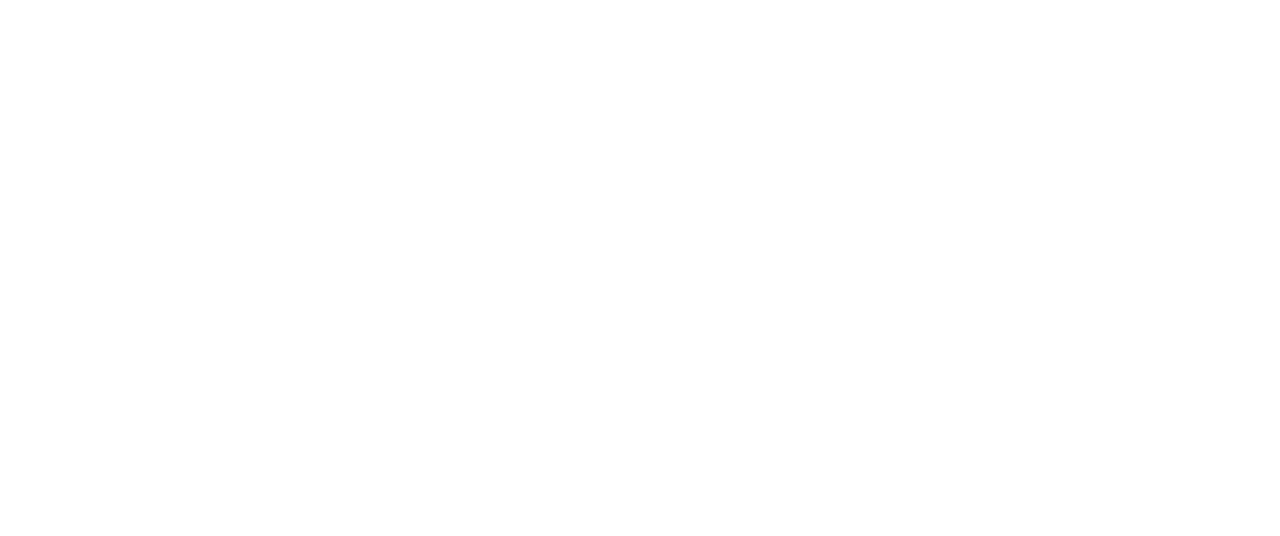
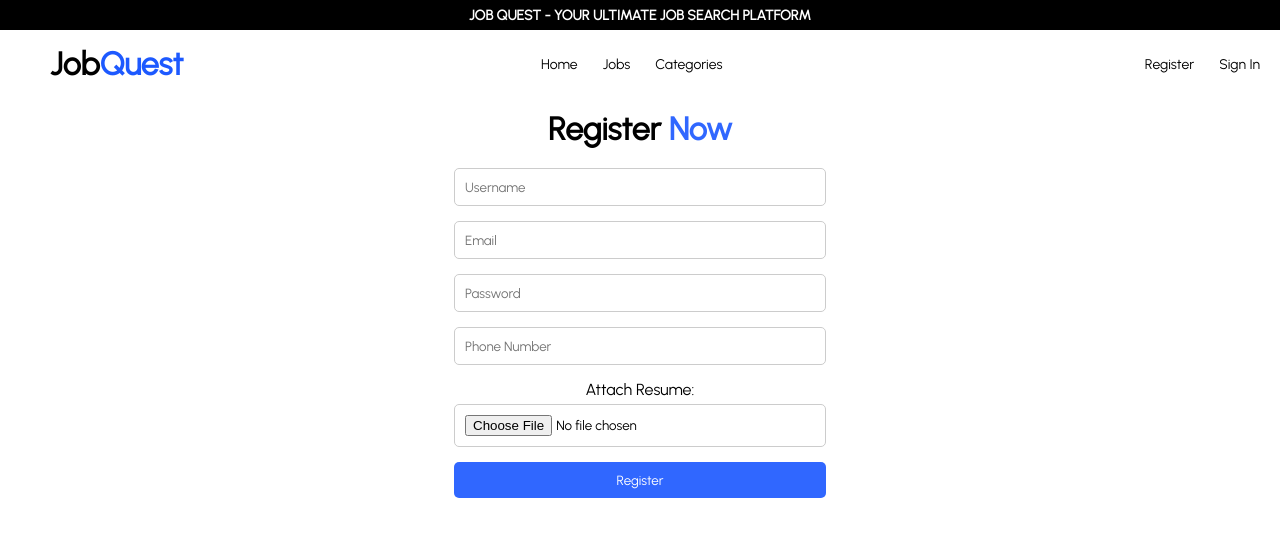
Before and after one commit to ZaryabXProgrammer/JOB-QUEST, a React (Vite) app in the folder client/: page /register in a window 1280 px wide. Before the commit this address had no page. Shown: the top 536 px of the page. Built offline with nearby package versions, Linux system fonts and the light colour scheme.

Commit message:
Added Register and Sign In Page

```diff
--- a/client/package.json
+++ b/client/package.json
@@ -15,6 +15,7 @@
     "@mui/icons-material": "^5.15.14",
     "@mui/material": "^5.15.14",
     "@mui/styled-engine-sc": "^6.0.0-alpha.17",
+    "firebase": "^10.9.0",
     "mui": "^0.0.1",
     "prop-types": "^15.8.1",
     "react": "^18.2.0",
--- a/client/src/App.jsx
+++ b/client/src/App.jsx
@@ -2,6 +2,10 @@
 import { BrowserRouter as Router, Routes, Route } from 'react-router-dom'
 import Home from './Pages/Home'
 import Jobs from './Pages/Jobs'
+import Register from './Pages/Register'
+import Announcement from './Components/Announcement'
+import Navbar from './Components/Navbar'
+import SignIn from './Pages/SignIn'
 
 
 
@@ -12,13 +16,16 @@
 
       <Router>
 
-
+        <Announcement />
+        <Navbar />
 
         <Routes>
 
 
           <Route path="/" exact element={<Home />} />
           <Route path='/jobs' exact element={<Jobs />} />
+          <Route path='/register' exact element={<Register/>} />
+          <Route path='/login' exact element={<SignIn/>} />
 
 
         </Routes>
--- a/client/src/Components/LatestJobs.jsx
+++ b/client/src/Components/LatestJobs.jsx
@@ -3,6 +3,7 @@
 import leftArrow from '../assets/benefits/leftArrow.png'
 import JobCard from './JobCard';
 import DoubleArrowIcon from '@mui/icons-material/DoubleArrow';
+import { Link } from 'react-router-dom'
 
 const Container = styled.div`
 background-color: #ebeffa;
@@ -111,6 +112,11 @@
   }
 `;
 
+const StyledLink = styled(Link)`
+text-decoration: none;
+  color: white;
+`
+
 const LatestJobs = () => {
 
   return (
@@ -146,7 +152,8 @@
 
         <Bottom>
 
-                    <LowerButton>View all Jobs <DoubleArrowIcon style={{color: 'white'}} /></LowerButton>
+          <LowerButton><StyledLink to='/jobs'>View all Jobs </StyledLink> <DoubleArrowIcon style={{ color: 'white' }} /></LowerButton>
+
 
 
         </Bottom>
--- a/client/src/Components/Slider.jsx
+++ b/client/src/Components/Slider.jsx
@@ -1,7 +1,10 @@
 import styled from "styled-components"
 import { mobile } from '../Responsive'
 import HomeBanner from '../assets/homeVect.png'
-const Slider = () => {
+import { useState } from "react"
+// import { getStorage, ref, uploadBytesResumable, getDownloadURL } from "firebase/storage";
+// import app from '../Firebase'
+
 
 
 const Container = styled.div`
@@ -47,6 +50,7 @@
 
 const Span = styled.span`
     color: #1d59ff;
+    font-weight: bold;
 `
 const SearchBoxContainer = styled.div`
     display: flex;
@@ -82,6 +86,38 @@
 
   }
 `
+const Button2 = styled.button`
+    padding: 8px;
+
+    font-size: 14px;
+    background-color: transparent;
+    border: 1px solid #ccc;
+    font-weight: bold;
+
+cursor: pointer;
+transition: 0.3s ease;
+ &:hover {
+    background-color:#2660ff;
+
+    color: white;
+
+
+  }
+`
+const InputField = styled.input`
+  width: 30%;
+  padding: 10px;
+  margin-bottom: 15px;
+  border: 1px solid #ccc;
+  border-radius: 5px;
+  box-sizing: border-box; /* Ensure padding and border are included in the width */
+`;
+
+
+const Slider = () => {
+
+
+    const [click, setclick] = useState(false)
 
 
     return (
@@ -97,6 +133,21 @@
                     <Button >Find Now! </Button>
                 </SearchBoxContainer>
 
+                <Desc>OR SEARCH THROUGH YOUR <Span>RESUME</Span>! </Desc>
+
+
+                {click ? (
+                    <InputField
+                        id="resume"
+                        type="file"
+                        accept=".pdf,.doc,.docx"
+                        placeholder="Attach Resume"
+
+                    />
+                ) : (
+                        <Button2 onClick={() => setclick(!click)}>Choose File!</Button2>
+                )}
+
             </InfoContainer>
 
             <ImgContainer>
--- /dev/null
+++ b/client/src/Firebase.js
@@ -0,0 +1,20 @@
+// Import the functions you need from the SDKs you need
+import { initializeApp } from "firebase/app";
+// TODO: Add SDKs for Firebase products that you want to use
+// https://firebase.google.com/docs/web/setup#available-libraries
+
+// Your web app's Firebase configuration
+const firebaseConfig = {
+  apiKey: "AIzaSyCHKOb3UWzGzR1MSo6N-FDTAPxorW4RDRM",
+  authDomain: "job-app-b16b7.firebaseapp.com",
+  projectId: "job-app-b16b7",
+  storageBucket: "job-app-b16b7.appspot.com",
+  messagingSenderId: "593646318823",
+  appId: "1:593646318823:web:f31e099a60a9cfae84de42",
+};
+
+// Initialize Firebase
+const app = initializeApp(firebaseConfig);
+
+
+export default app;
--- a/client/src/Pages/Home.jsx
+++ b/client/src/Pages/Home.jsx
@@ -1,11 +1,11 @@
-import Announcement from "../Components/Announcement"
+
 import Benefits from "../Components/Benefits"
 import Features from "../Components/Features"
 import Footer from "../Components/Footer"
 
 import JobCategories from "../Components/JobCategories"
 import LatestJobs from "../Components/LatestJobs"
-import Navbar from "../Components/Navbar"
+
 import NewsLetter from "../Components/NewsLetter"
 import Reviews from "../Components/Reviews"
 import Slider from "../Components/Slider"
@@ -16,8 +16,7 @@
     <div>
 
 
-      <Announcement/>
-      <Navbar />
+
       <Slider />
       <Features />
       <JobCategories />
--- a/client/src/Pages/Jobs.jsx
+++ b/client/src/Pages/Jobs.jsx
@@ -2,8 +2,7 @@
 import { useState } from 'react'
 import styled from 'styled-components'
 import CheckOutlinedIcon from '@mui/icons-material/CheckOutlined';
-import Announcement from '../Components/Announcement';
-import Navbar from '../Components/Navbar';
+
 
 import JobCard from '../Components/JobCard';
 
@@ -342,8 +341,7 @@
     return (
 
         <div>
-            <Announcement />
-            <Navbar />
+
             <Wrapper>
 
 
--- /dev/null
+++ b/client/src/Pages/Register.jsx
@@ -0,0 +1,58 @@
+import styled from 'styled-components';
+
+const RegisterContainer = styled.div`
+  display: flex;
+  flex-direction: column;
+  align-items: center;
+  padding: 20px;
+  justify-content: center;
+`;
+
+const InputField = styled.input`
+  width: 30%;
+  padding: 10px;
+  margin-bottom: 15px;
+  border: 1px solid #ccc;
+  border-radius: 5px;
+  box-sizing: border-box; /* Ensure padding and border are included in the width */
+`;
+
+const SubmitButton = styled.button`
+ width: 30%;
+  padding: 10px;
+  background-color: #3067ff;;
+  color: white;
+  border: none;
+  border-radius: 5px;
+  cursor: pointer;
+`;
+
+const Title = styled.h1`
+ color: #3067ff;
+margin-bottom: 20px;
+`
+
+const Span = styled.span`
+color: black;
+`
+
+const Label = styled.label`
+  margin-bottom: 5px;
+`
+
+const RegisterPage = () => {
+    return (
+        <RegisterContainer>
+            <Title> <Span>Register </Span>Now</Title>
+            <InputField type="text" placeholder="Username" />
+            <InputField type="email" placeholder="Email" />
+            <InputField type="password" placeholder="Password" />
+            <InputField type="tel" placeholder="Phone Number" />
+            <Label htmlFor="resume">Attach Resume:</Label>
+            <InputField id="resume" type="file" accept=".pdf,.doc,.docx" placeholder="Attach Resume" />
+            <SubmitButton>Register</SubmitButton>
+        </RegisterContainer>
+    );
+};
+
+export default RegisterPage;
--- /dev/null
+++ b/client/src/Pages/SignIn.jsx
@@ -0,0 +1,50 @@
+import styled from 'styled-components';
+
+const SignInContainer = styled.div`
+  display: flex;
+  flex-direction: column;
+  align-items: center;
+  padding: 20px;
+  justify-content: center;
+`;
+
+const InputField = styled.input`
+  width: 30%;
+  padding: 10px;
+  margin-bottom: 15px;
+  border: 1px solid #ccc;
+  border-radius: 5px;
+  box-sizing: border-box; /* Ensure padding and border are included in the width */
+`;
+
+const SubmitButton = styled.button`
+ width: 30%;
+  padding: 10px;
+  background-color: #3067ff;;
+  color: white;
+  border: none;
+  border-radius: 5px;
+  cursor: pointer;
+`;
+
+const Title = styled.h1`
+ color: #3067ff;
+margin-bottom: 20px;
+`
+
+const Span = styled.span`
+color: black;
+`
+
+const SignIn = () => {
+    return (
+        <SignInContainer>
+            <Title>Sign <Span>In</Span></Title>
+            <InputField type="username" placeholder="Username" />
+            <InputField type="password" placeholder="Password" />
+            <SubmitButton>Sign In</SubmitButton>
+        </SignInContainer>
+    );
+};
+
+export default SignIn;
```
Also changed, not shown: 2 other files (tests, documents, lock files or other folders). Lines whose indentation alone changed are shown as unchanged.
